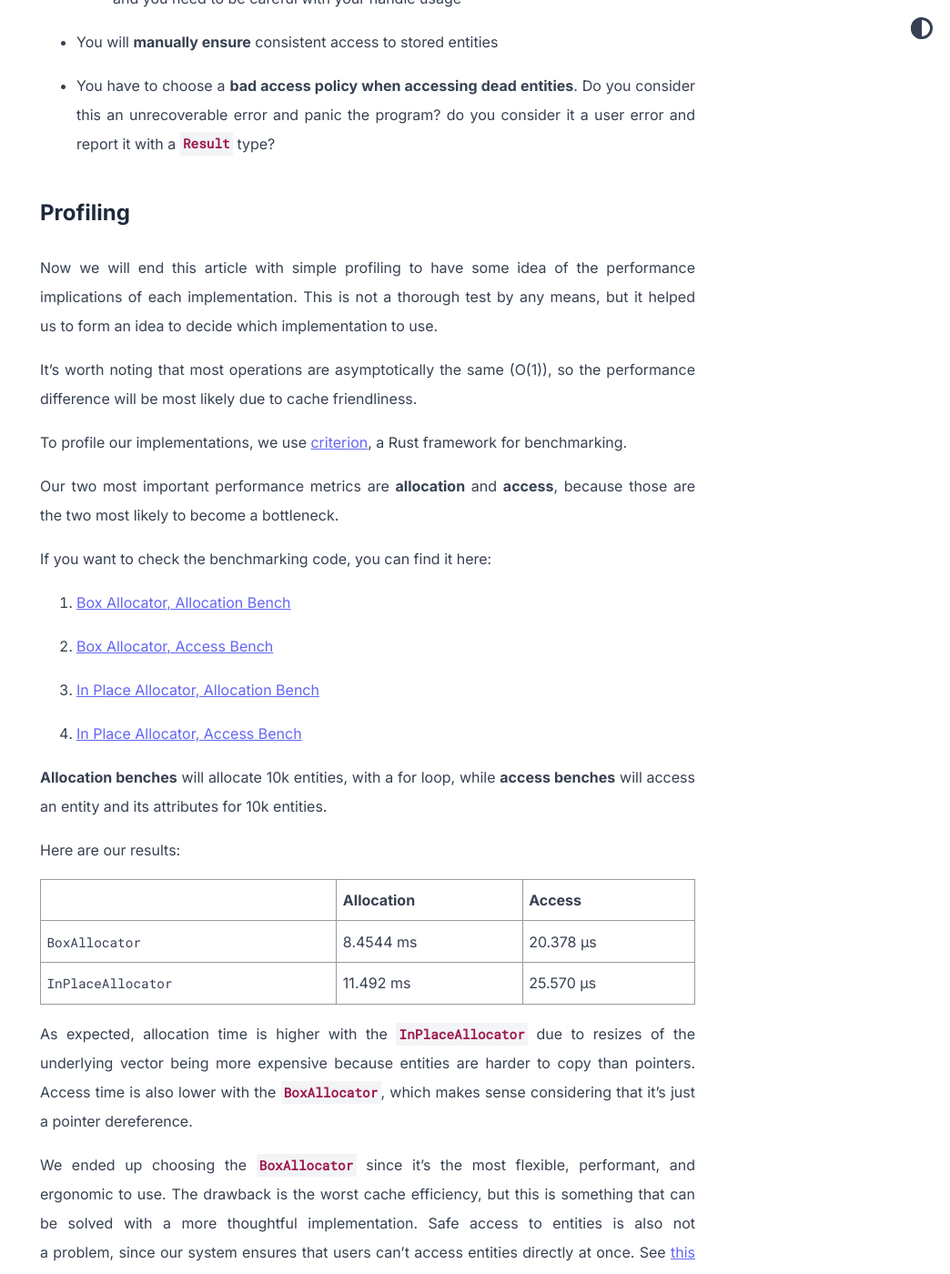
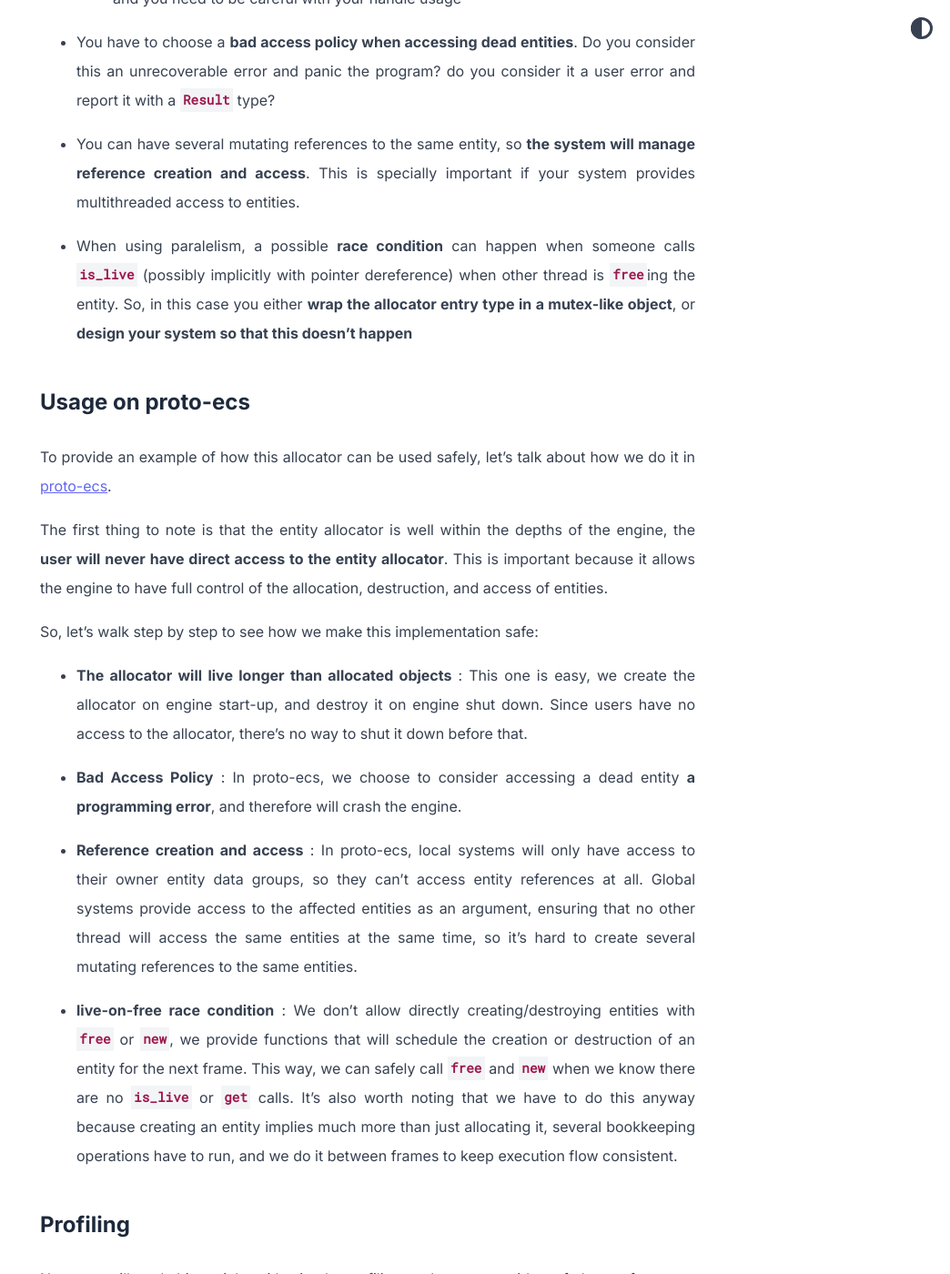
Before and after one commit to LDiazN/ldiazn.github.io, a Jekyll site: the page built from _posts/2024-05-13-proto-ecs-memory-allocation-en.md, in a window 1280 px wide and 1400 px high, scrolled down 25951 px. Shown: the whole window at 91% size, without its empty margins (236-1280 px from the left). Built offline with Jekyll 4.4.1, drawn with Linux system fonts in a browser that asks for light colours; some of the changed text lies outside the part shown.

Commit message:
add some corrections after chris feedback

```diff
--- a/_posts/2024-05-13-proto-ecs-memory-allocation-en.md
+++ b/_posts/2024-05-13-proto-ecs-memory-allocation-en.md
@@ -751,9 +751,27 @@ Neither `InPlaceAllocator` nor `BoxAllocator` are safe, which doesn't mean they
 
     - This doesn't matter with the `InPlaceAllocator` because you need a reference to the allocator, although you might run similar problems if you have several allocators and you need to be careful with your handle usage
 
-- You will **manually ensure** consistent access to stored entities
+- You have to choose a **bad access policy when accessing dead entities**. Do you consider this an unrecoverable error and panic the program? do you consider it a user error and report it with a `Result` type?
 
-- You have to choose a **bad access policy when accessing dead entities**. Do you consider this an unrecoverable error and panic the program? do you consider it a user error and report it with a `Result` type?
+- You can have several mutating references to the same entity, so **the system will manage reference creation and access**. This is specially important if your system provides multithreaded access to entities.
+
+- When using paralelism, a possible **race condition** can happen when  someone calls `is_live` (possibly implicitly with pointer dereference) when other thread is `free`ing the entity. So, in this case you either **wrap the allocator entry type in a mutex-like object**, or **design your system so that this doesn't happen**
+
+## Usage on proto-ecs
+
+To provide an example of how this allocator can be used safely, let's talk about how we do it in [proto-ecs]({% post_url 2024-01-05-proto-ecs-intro-en %}).
+
+The first thing to note is that the entity allocator is well within the depths of the engine, the **user will never have direct access to the entity allocator**. This is important because it allows the engine to have full control of the allocation, destruction, and access of entities.
+
+So, let's walk step by step to see how we make this implementation safe:
+
+- **The allocator will live longer than allocated objects** : This one is easy, we create the allocator on engine start-up, and destroy it on engine shut down. Since users have no access to the allocator, there's no way to shut it down before that.
+
+- **Bad Access Policy** : In proto-ecs, we choose to consider accessing a dead entity **a programming error**, and therefore will crash the engine.
+
+- **Reference creation and access** : In proto-ecs, local systems will only have access to their owner entity data groups, so they can't access entity references at all. Global systems provide access to the affected entities as an argument, ensuring that no other thread will access the same entities at the same time, so it's hard to create several mutating references to the same entities.
+
+- **live-on-free race condition** : We don't allow directly creating/destroying entities with `free` or `new`, we provide functions that will schedule the creation or destruction of an entity for the next frame. This way, we can safely call `free` and `new` when we know there are no `is_live` or `get` calls. It's also worth noting that we have to do this anyway because creating an entity implies much more than just allocating it, several bookkeeping operations have to run, and we do it between frames to keep execution flow consistent.
 
 ## Profiling
 
@@ -788,6 +806,8 @@ As expected, allocation time is higher with the `InPlaceAllocator` due to resize
 
 We ended up choosing the `BoxAllocator` since it's the most flexible, performant, and ergonomic to use. The drawback is the worst cache efficiency, but this is something that can be solved with a more thoughtful implementation. Safe access to entities is also not a problem, since our system ensures that users can't access entities directly at once. See [this summary of proto-ecs]({% post_url 2024-01-05-proto-ecs-intro-en %})
 
+#
+
 # Final Thoughts
 
 In this article, we went from using generational indices for allocating ids to entities, to a full entity allocator. This implementation is not the most comprehensive but it helps as a general outline you can use to create your implementation. We have several implementations with varying degrees of safety and ergonomics that you can choose depending on your needs.
```
